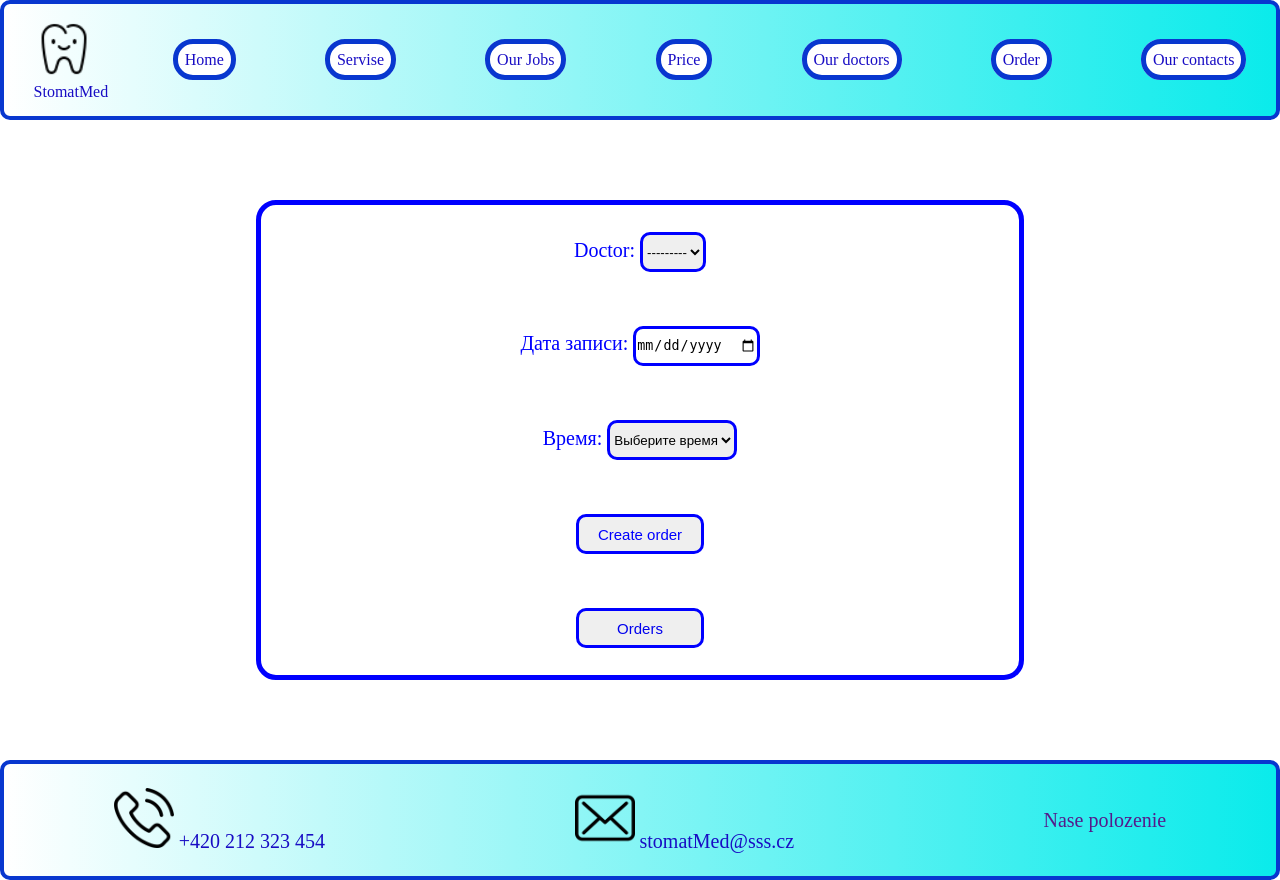
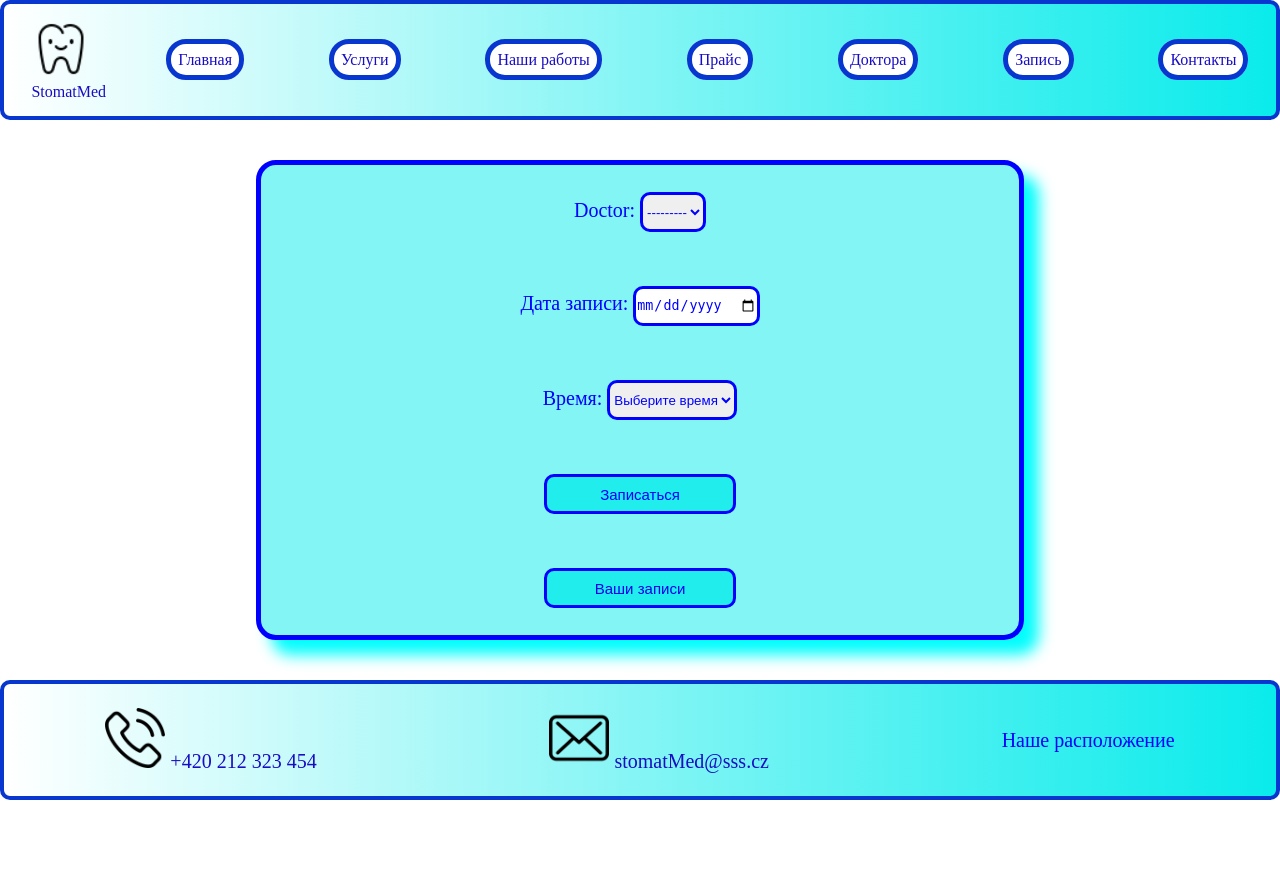
Before and after one commit to OlenaTsysar/Final, a Django app: page /order/ in a window 1280 px wide. After the commit the page ends 800 px from the top, so only its background shows below. Run offline with Django 5.2, Linux system fonts and the light colour scheme; the visitor is signed in with stand-in values (Sample User, id 1); data that the repository does not hold is empty.

Commit message:
step9 order, register, FAQ, review

```diff
--- a/stomatolog/stomat/models.py
+++ b/stomatolog/stomat/models.py
@@ -102,8 +102,12 @@ class Order(models.Model):
 
 class Review(models.Model):
     user = models.ForeignKey(User, on_delete=models.CASCADE)
-    date = models.DateTimeField(verbose_name="Дата otziva")
+    date = models.DateTimeField(auto_now_add=True, verbose_name="Дата otziva")
     description = models.TextField()
+
+    def __str__(self):
+        return self.user.username
+
 
 class FAQ(models.Model):
     question = models.TextField()
--- a/stomatolog/stomat/static/stomat/css/styleAllDoctors.css
+++ b/stomatolog/stomat/static/stomat/css/styleAllDoctors.css
@@ -40,10 +40,11 @@
 
 .all_doc_item {
     display: flex;
-    justify-content: space-between;
-    align-content: center;
+    justify-content: center;
+    /* align-content: center; */
     flex-direction: column;
     align-items: center;
+    text-align: center;
 
     width: 30vw;
     height: 30vh;
@@ -52,6 +53,7 @@
     color: #180cc4;
     font-size: 1.3em;
     font-weight: bold;
+
 
 
     & a {
@@ -63,7 +65,7 @@
         border: 2px solid #180cc4;
         border-radius: 12px;
         object-fit: cover;
-        transition: transform 0.5s ease;
+        transition: transform 0.8s ease;
     }
 
     & img:hover {
--- a/stomatolog/stomat/static/stomat/css/styleFAQ.css
+++ b/stomatolog/stomat/static/stomat/css/styleFAQ.css
@@ -1,16 +1,22 @@
-.FAQ_container {
+* {
+    text-decoration: none;
+}
+
+.FAQ_container, .review_container, .ord_container {
     width: 100%;
-    margin: 0 auto;
+    margin: 5px auto;
     display: flex;
 
     justify-content: space-around;
+
+    background-color: rgb(10, 235, 235, 0.2);
 
     border: 5px solid blue;
     border-radius: 12px;
 
 }
 
-.FAQ_list {
+.FAQ_list, .review_list {
     position: relative;
     isolation: isolate;
     width: 50%;
@@ -21,11 +27,9 @@
     border: 2px solid blue;
     border-radius: 12px;
 
+ }
 
-
-}
-
-.FAQ_list::before {
+.FAQ_list::before, .review_list::before {
     content: "";
     position: absolute;
     inset: 0;
@@ -43,3 +47,20 @@
     margin-bottom: 15px;
 
 }
+.FAQ_p_qu {
+    font-weight: 800;
+}
+
+.aktiv_button {
+    color: blue;
+    background: #0aebeb;
+}
+
+.pagination button {
+    background: rgb(10, 235, 235, 0.5);
+
+}
+
+.pagination a, a:visited, a:hover, a:active {
+    color: blue;
+}
--- a/stomatolog/stomat/static/stomat/css/styleOrder.css
+++ b/stomatolog/stomat/static/stomat/css/styleOrder.css
@@ -1,6 +1,6 @@
 .order_container {
     display: flex;
-    margin: 10vh auto;
+    margin: 5vh auto;
     flex-direction: column;
     text-align: center;
     justify-content: space-around;
@@ -9,34 +9,44 @@
 
     border: 5px solid blue;
     border-radius: 20px;
-    & p {
+    background-color: rgb(10, 235, 235, 0.5);
+
+    box-shadow: 15px 15px 15px #03fdfd;
+
+
+
+
+}
+
+.order_container p {
         color: blue;
         font-size: 20px;
         height: 5vh;
 
-        & input, & select {
+        }
+
+.order_container input, .order_container select {
 
             height: 5vh;
             border-radius: 10px;
             border: 3px solid blue;
 
-        }
-
+            color: blue;
     }
 
-    & button {
+.order_container button {
         display: flex;
         margin: 0 auto;
         text-align: center;
         justify-content: center;
         align-items: center;
-        width: 10vw;
+        width: 15vw;
         height: 5vh;
+        padding: 5px;
 
         border-radius: 10px;
         border: 3px solid blue;
         color: blue;
         font-size: 15px;
+        background: rgb(10, 235, 235, 0.8);
     }
-
-}
--- a/stomatolog/stomat/static/stomat/css/styleUserOrders.css
+++ b/stomatolog/stomat/static/stomat/css/styleUserOrders.css
@@ -1,13 +1,22 @@
-.table-container {
+.table_container {
     overflow-x: auto;
-    max-width: 1000px;
-    margin: 25px auto; }
+    max-width: 800px;
+    width: 90%;
+    margin: 25px auto;
+
+    border: 5px solid blue;
+    border-radius: 12px;
+
+    }
 
 table {
     width: 100%;
     border-collapse: collapse;
     background: white;
-    box-shadow: 0 3px 10px #00000010; }
+    box-shadow: 0 3px 10px #00000010;
+
+
+}
 
 th, td {
     padding: 14px;
@@ -15,8 +24,8 @@ th, td {
     text-align: left; }
 
 th {
-    background: #247ba0;
-    color: white; }
+    background: rgb(10, 235, 235, 0.5);
+    color: blue; }
 
 tr:hover {
     background: #eef7fb; }
--- a/stomatolog/stomat/templates/stomat/home.html
+++ b/stomatolog/stomat/templates/stomat/home.html
@@ -73,7 +73,8 @@
 </div>
 
 <div class="ord_container">
-    <h2>Order</h2>
+    <h2><a href="{% url 'order_page' %}">Order</a></h2>
 </div>
-
+<button type="submit"><a href="{% url 'review_create' %}">Create review</a></button>
+{% comment %} <button type="submit"><a href="{% url 'review_create' %}">Create question</a></button> {% endcomment %}
 {% endblock main_content %}
--- a/stomatolog/stomat/templates/stomat/order.html
+++ b/stomatolog/stomat/templates/stomat/order.html
@@ -8,8 +8,8 @@
 <form class="order_container" action="" method="post" enctype="multipart/form-data">
     {% csrf_token %}
     {{form.as_p}}
-    <button type="submit">Create order</button>
-    <button type="submit"><a href="{% url 'user_orders' %}">Orders</a></button>
+    <button type="submit">Записаться</button>
+    <button type="submit"><a href="{% url 'user_orders' %}">Ваши записи</a></button>
 </form>
 
 
--- a/stomatolog/stomat/templates/stomat/user_orders.html
+++ b/stomatolog/stomat/templates/stomat/user_orders.html
@@ -32,6 +32,6 @@
             <p>У вас пока нет записей к врачу.</p>
         </div>
     {% endif %}
-    <a href="{% url 'order_page' %}">Nazad</a>
+    <a href="{% url 'order_page' %}">Назад</a>
 </div>
 {% endblock main_content %}
--- a/stomatolog/stomat/urls.py
+++ b/stomatolog/stomat/urls.py
@@ -1,5 +1,5 @@
 from django.urls import path
-from .views import Home, Doctors, Doctor_page, Servise, Contacts, Price_page, OurJobsListView, Order, Create_doctor, DoctorsUpdateView, DoctorDeleteView, DoctorsView, OrderView, RegisterView, LoginView, LogoutView, free_times_ajax, UserOrderView, FAQListView, ReviewListView
+from .views import Home, Doctors, Doctor_page, Servise, Contacts, Price_page, OurJobsListView, Order, Create_doctor, DoctorsUpdateView, DoctorDeleteView, DoctorsView, OrderView, RegisterView, LoginView, LogoutView, free_times_ajax, UserOrderView, FAQListView, ReviewListView, ReviewCreateView
 
 
 urlpatterns = [
@@ -21,6 +21,7 @@ urlpatterns = [
     path('logout/', LogoutView.as_view(), name="logout_page"),
     path('FAQ/', FAQListView.as_view(), name="FAQ_page"),
     path('review/', ReviewListView.as_view(), name="review_page"),
+    path('review/create/', ReviewCreateView.as_view(), name="review_create"),
 
 
 ]
--- a/stomatolog/stomat/views.py
+++ b/stomatolog/stomat/views.py
@@ -1,9 +1,11 @@
 from django.shortcuts import render,redirect
 from django.http import HttpResponse, JsonResponse
+
+from django.contrib.auth.mixins import LoginRequiredMixin
 from django.contrib.auth.forms import UserCreationForm
 from .models import service, Category, Price, DoctorsQualification, doctors, DoctorCategory, ourJobs, Order, FAQ, Review
 from .form import OrderForm, DoctorCreateForm, DoctorUpdateForm, OrderForm, LoginForm
-from django.views.generic import ListView
+from django.views.generic import ListView, CreateView
 from django.views.generic.edit import UpdateView, DeleteView
 from django.urls import reverse_lazy
 from django.views.generic import TemplateView
@@ -338,3 +340,17 @@ class ReviewListView(ListView):
     template_name = 'stomat/Review.html'
     context_object_name = "reviews"
     paginate_by = 2
+
+class ReviewCreateView(LoginRequiredMixin, CreateView):
+    model = Review
+    fields = ['description']
+    template_name = 'stomat/review_form.html'
+    success_url = reverse_lazy('review_page')
+
+    def form_valid(self, form):
+        form.instance.user = self.request.user
+        return super().form_valid(form)
+
+    def form_invalid(self, form):
+        print("ОШИБКИ ФОРМЫ:", form.errors)
+        return super().form_invalid(form)
--- a/stomatolog/templates/base.html
+++ b/stomatolog/templates/base.html
@@ -1,7 +1,7 @@
 {% load static%}
 
 <!DOCTYPE html>
-<html lang="en">
+<html lang="ru">
 <head>
     <meta charset="UTF-8">
     <meta name="viewport" content="width=device-width, initial-scale=1.0">
--- a/stomatolog/templates/includes/footer.html
+++ b/stomatolog/templates/includes/footer.html
@@ -12,7 +12,7 @@
         <span class="textIkonka">stomatMed@sss.cz</span>
     </div>
     <div class=map_list>
-        <a href="" id="map-link">Nase polozenie</a>
+        <a href="" id="map-link">Наше расположение</a>
         <div id="map" class="navigation" style="display: none;">
         <iframe src="https://www.google.com/maps/embed?pb=!1m14!1m8!1m3!1d1277.8905867305934!2d14.395270750257412!3d50.16522905734311!3m2!1i1024!2i768!4f13.1!3m3!1m2!1s0x470bea7ad955ad69%3A0xdb06a4a8d98e8f6f!2sJungmannova%20286%2C%20252%2063%20Roztoky%20u%20Prahy!5e0!3m2!1sru!2scz!4v1792055257058!5m2!1sru!2scz" width="600" height="450" style="border:0;" allowfullscreen="" loading="lazy" referrerpolicy="strict-origin-when-cross-origin"></iframe>
         </div>
--- a/stomatolog/templates/includes/header.html
+++ b/stomatolog/templates/includes/header.html
@@ -18,25 +18,25 @@
             </div>
         </li>
         <li class="list_item1">
-            <a class="listbut" href="{% url 'home_page' %}">Home</a>
+            <a class="listbut" href="{% url 'home_page' %}">Главная</a>
         </li>
         <li class="list_item2">
-            <a class="listbut" href="{% url 'servise_page' %}">Servise</a>
+            <a class="listbut" href="{% url 'servise_page' %}">Услуги</a>
         </li>
         <li class="list_item3">
-            <a class="listbut" href="{% url 'our_jobs_page' %}">Our Jobs</a>
+            <a class="listbut" href="{% url 'our_jobs_page' %}">Наши работы</a>
         </li>
         <li class="list_item4">
-            <a class="listbut" href="{% url 'price_page' %}">Price</a>
+            <a class="listbut" href="{% url 'price_page' %}">Прайс</a>
         </li>
         <li class="list_item5">
-            <a class="listbut" href="{% url 'doctors_page' %}">Our doctors</a>
+            <a class="listbut" href="{% url 'doctors_page' %}">Доктора</a>
         </li>
         <li class="list_item6">
-            <a class="listbut" href="{% url 'order_page' %}">Order</a>
+            <a class="listbut" href="{% url 'order_page' %}">Запись</a>
         </li>
         <li class="list_item7">
-            <a class="listbut" href="{% url 'contacts_page' %}">Our contacts</a>
+            <a class="listbut" href="{% url 'contacts_page' %}">Контакты</a>
         </li>
         {% comment %} <li class="list_item8">
             <a class="listbut" href="{% url 'create_doctor' %}">Create doctor</a>
```
Also changed, not shown: stomatolog/stomat/templates/stomat/FAQ.html (+7 -7 lines), stomatolog/stomat/templates/stomat/Review.html (+8 -6 lines), stomatolog/stomat/templates/stomat/doctors.html (+11 -11 lines), stomatolog/stomat/templates/stomat/register.html (added, +12 -0 lines), stomatolog/stomat/templates/stomat/review_form.html (added, +16 -0 lines), stomatolog/stomat/migrations/0021_alter_review_date.py (added).
